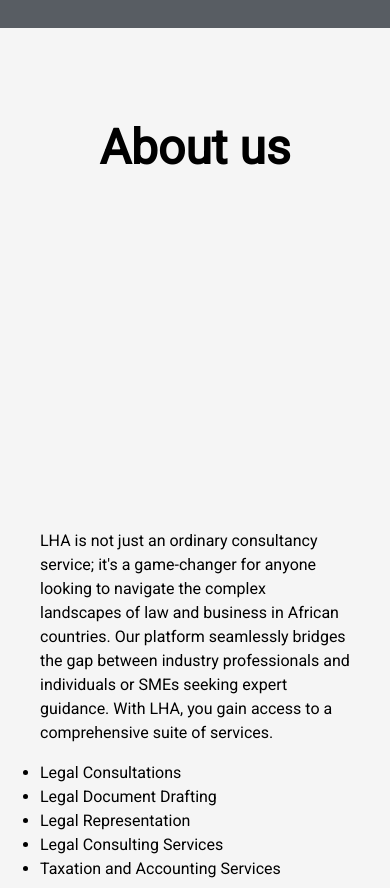
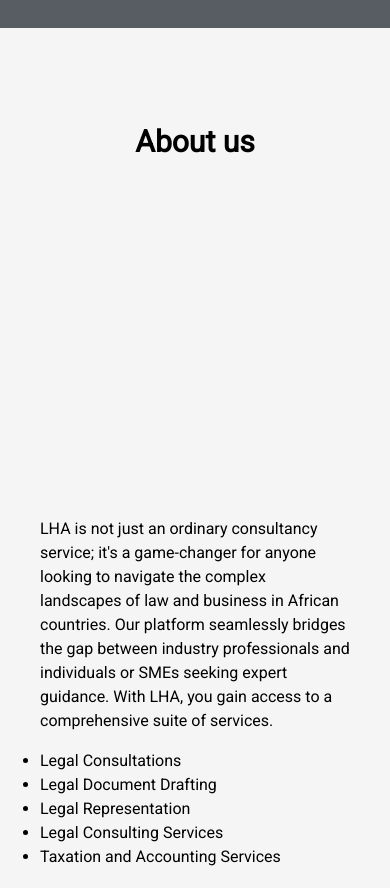
Before and after one commit to jake1808/law-about, a Next.js app: page / in a window 390 px wide. Shown: the part 880-1768 px from the top of the page. Built offline with nearby package versions, Linux system fonts and the light colour scheme; grey boxes are pictures that could not be loaded.

Commit message:
changed the size of the about us title

```diff
--- a/app/sections/aboutus.tsx
+++ b/app/sections/aboutus.tsx
@@ -7,7 +7,7 @@
     return (
         <div className="h-full py-24" id='about'>
             <div className="text-center">
-                <h1 className="text-5xl font-bold" >About us</h1>
+                <h1 className="text-3xl lg:text-5xl font-bold" >About us</h1>
             </div>
             <div className=' w-full flex flex-col justify-center items-center mt-4 mx-0 lg:flex-row'>
                 <div>
```
